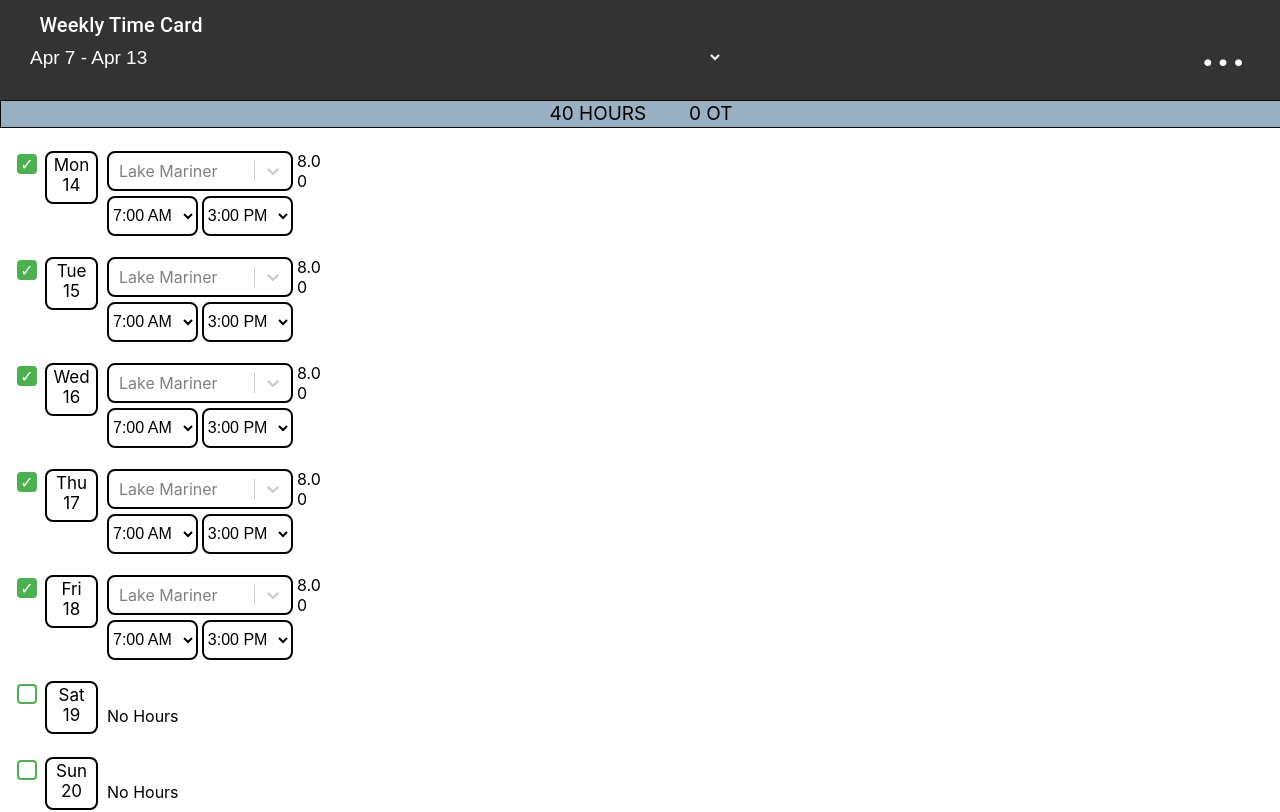
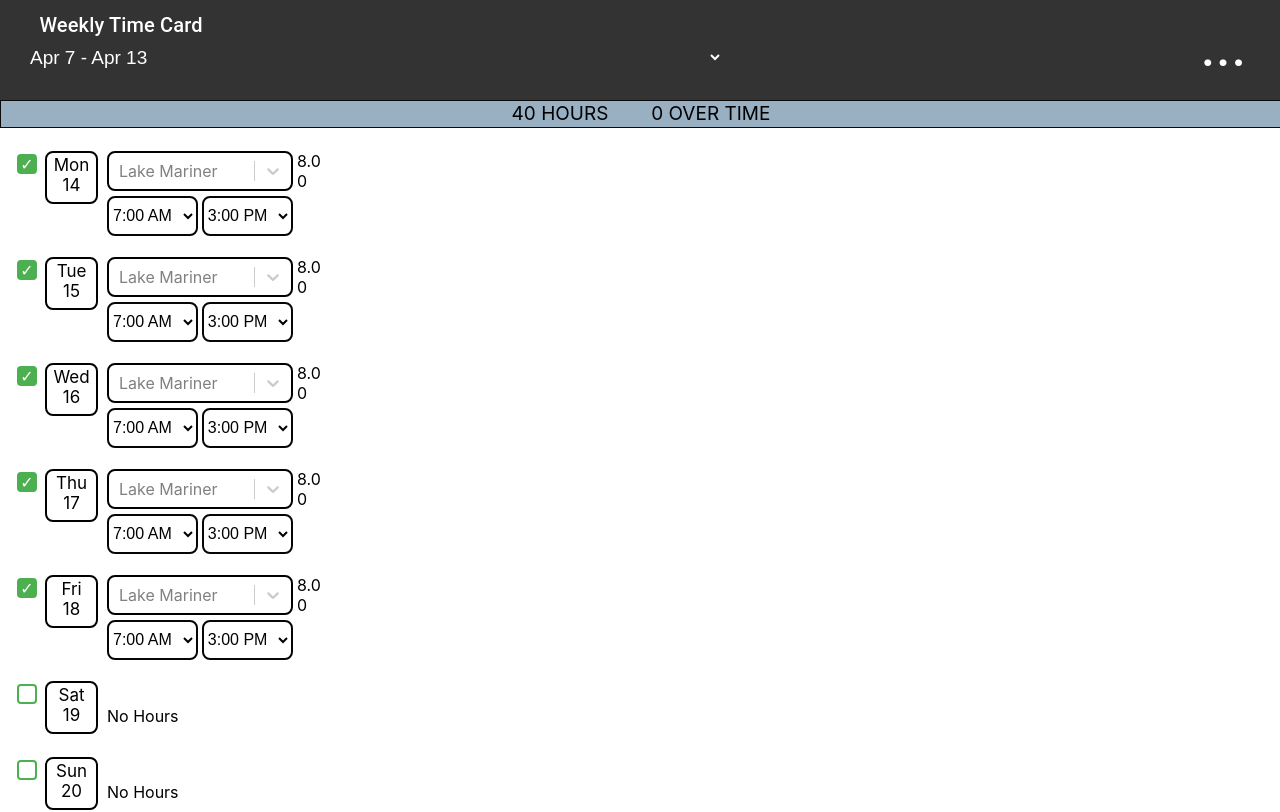
Before and after one commit to bradronto/bradronto.github.io, a React (Create React App) app in the folder timekeep/: page / in a window 1280 px wide. Shown: the top 812 px of the page. Built offline with nearby package versions, Linux system fonts and the light colour scheme.

Commit message:
and another..

```diff
--- a/timekeep/src/components/work-hours.js
+++ b/timekeep/src/components/work-hours.js
@@ -268,7 +268,7 @@ const handleMenu = (e) =>
 
 
     <span  className="cool-header">
-        {reg} HOURS &nbsp;&nbsp;&nbsp;&nbsp;&nbsp;&nbsp; {ot} OT  {/*totalWeeklyHours.toFixed(1)*/}
+        {reg} HOURS &nbsp;&nbsp;&nbsp;&nbsp;&nbsp;&nbsp; {ot} OVER TIME  {/*totalWeeklyHours.toFixed(1)*/}
       </span>
 
      {daysOfWeek.map((day, index) => (
```
